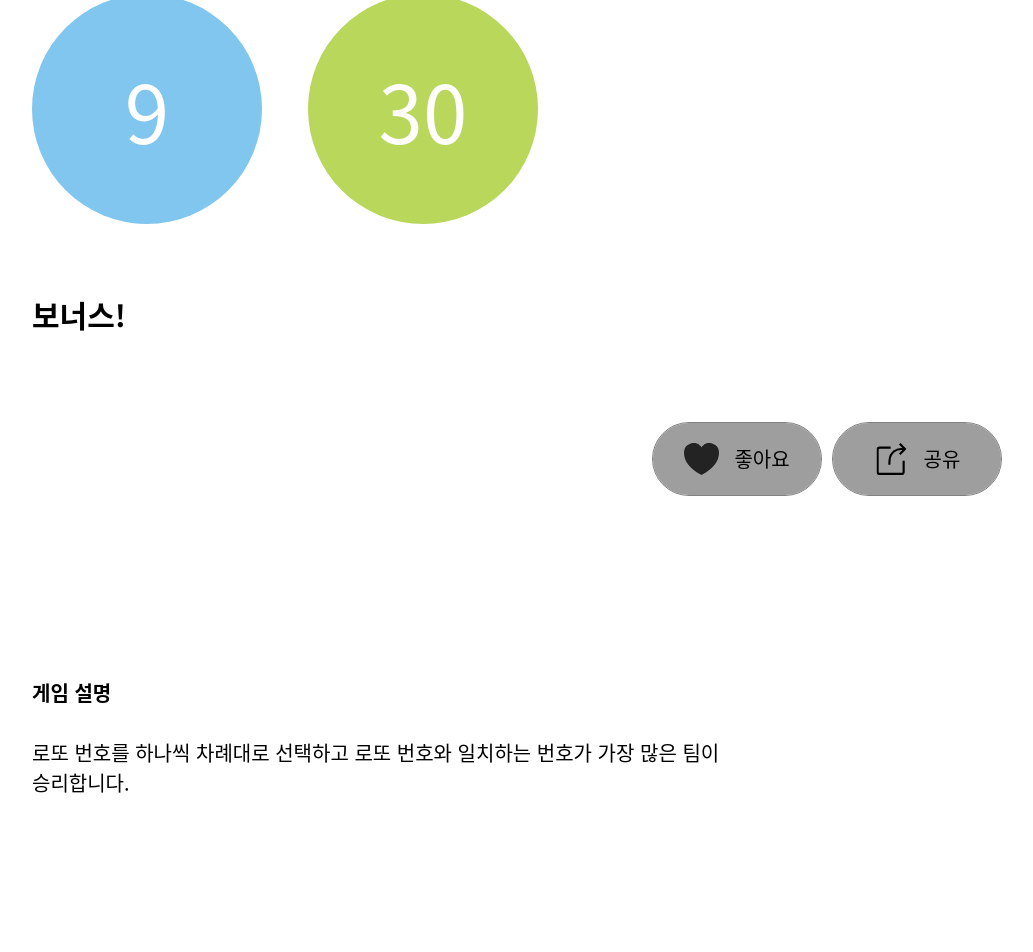
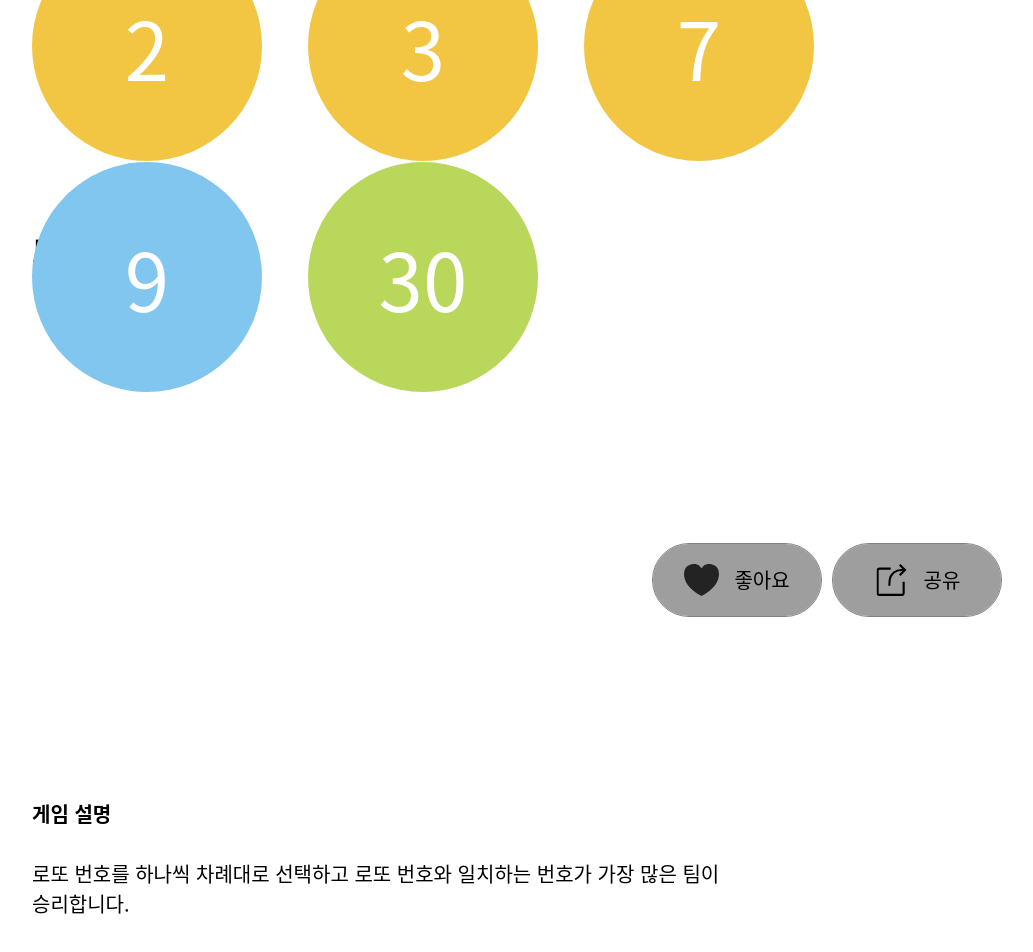
Before and after one commit to kimdaeyeobbb/FYA, a React (Create React App) app in the folder for-your-amusement/: page /lotterymachine in a window 1280 px wide. Shown: the part 825-1777 px from the top of the page, without its empty margins (123-1156 px from the left). Built offline with nearby package versions, Linux system fonts and the light colour scheme; grey boxes are pictures that could not be loaded.

Commit message:
fix: 로또 번호 발생 시작 전후 레이아웃 깨짐 해결

```diff
--- a/for-your-amusement/src/pages/LotteryMachine/index.jsx
+++ b/for-your-amusement/src/pages/LotteryMachine/index.jsx
@@ -48,13 +48,6 @@ export default function LotteryMachine() {
       background = '#FF7408';
     }
 
-    const BallDetail = () => {
-      return (
-        <>
-          <div style={background}></div>
-        </>
-      );
-    };
     return (
       // <div className="ball" style={{ background }}>{number}</div>
       <S.BallDetail style={{ backgroundColor: background }}>
@@ -107,18 +100,18 @@ export default function LotteryMachine() {
   return (
     <GameLayout>
       <GameHeader gameTitle='로또추첨기' />
-      {/*<Ball/>*/}
-      {/* <div>당첨 숫자</div> */}
       <S.TopBar>
         {redo && <S.Button onClick={onClickRedo}>한 번 더!</S.Button>}
       </S.TopBar>
-      <S.Result id='result'>
+      <S.ResultSection id='result'>
         {winBalls.map((v) => (
           <Ball key={v} number={v} />
         ))}
-      </S.Result>
-      <S.BonusText id='bonus'>보너스!</S.BonusText>
-      {bonus && <Ball number={bonus} onClick={onClickRedo} />}
+      </S.ResultSection>
+      <S.ResultSection>
+        <S.BonusText id='bonus'>보너스!</S.BonusText>
+        {bonus && <Ball number={bonus} onClick={onClickRedo} />}
+      </S.ResultSection>
       <GameCommon gameDesc='로또 번호를 하나씩 차례대로 선택하고 로또 번호와 일치하는 번호가 가장 많은 팀이 승리합니다.' />
     </GameLayout>
   );
--- a/for-your-amusement/src/pages/LotteryMachine/style.jsx
+++ b/for-your-amusement/src/pages/LotteryMachine/style.jsx
@@ -5,14 +5,16 @@ import {
 } from '../../components/Main/style';
 
 export const TopBar = styled(MainBtnsSection)`
+  height: 168px;
   justify-content: end;
   margin-bottom: 98px;
 `;
 
 export const Button = styled(MainRandomGameBtn)``;
 
-export const Result = styled.section`
+export const ResultSection = styled.section`
   margin-right: auto;
+  height: 230px;
 
   & :nth-child(6) {
     margin-right: 0;
```
